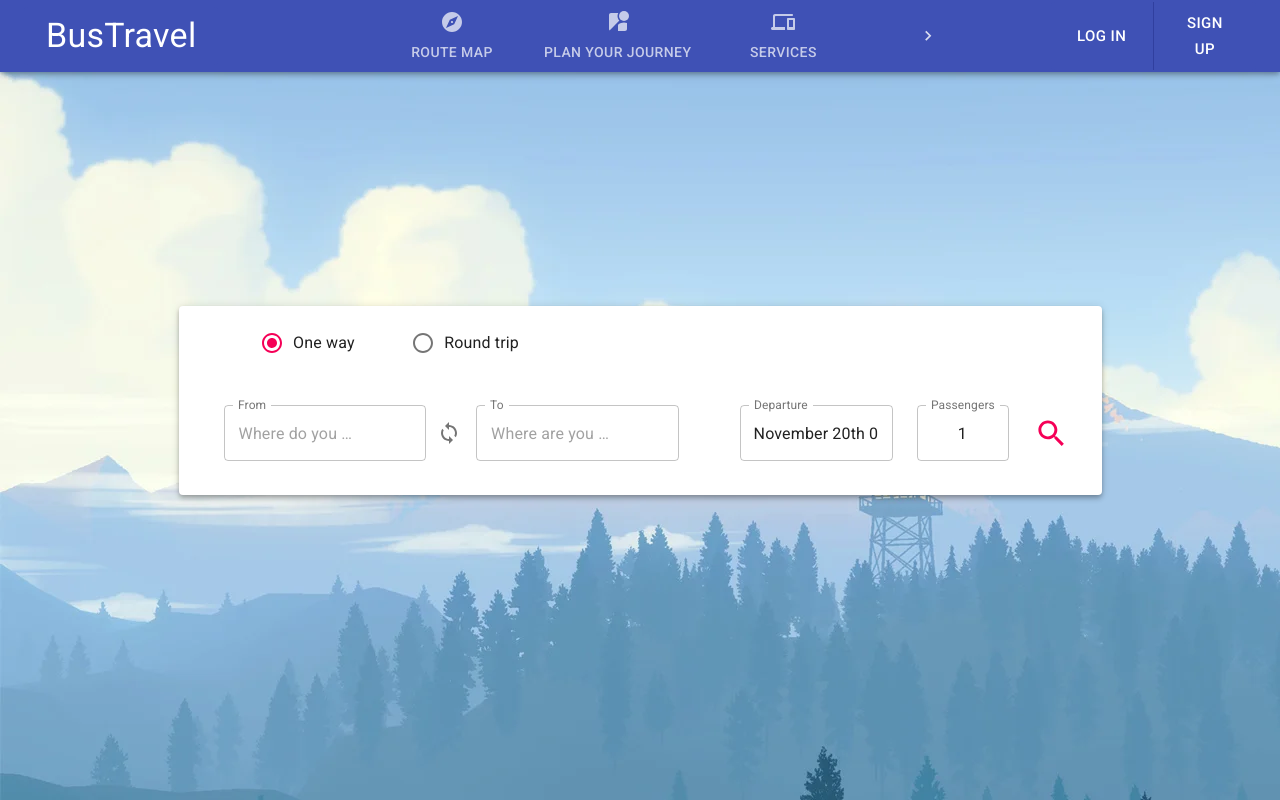
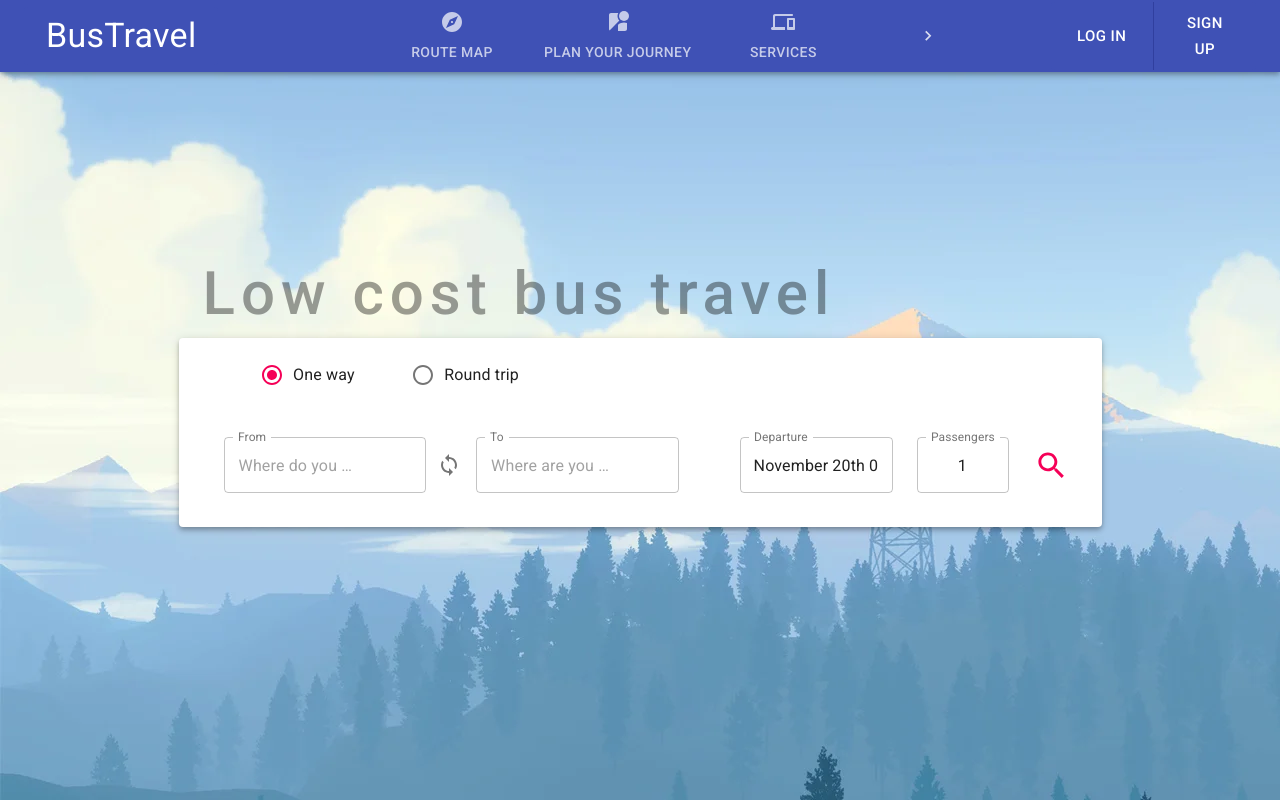
Before and after one commit to mateusz-chochol/FlixBus-Ripoff, a React (Create React App) app: page / in a window 1280 px wide. Built offline with nearby package versions, Linux system fonts and the light colour scheme; no server answers.

Commit message:
Fixing main page scaling on mobile devices

```diff
--- a/src/components/MainPage/MainPage.tsx
+++ b/src/components/MainPage/MainPage.tsx
@@ -9,7 +9,8 @@ import {
   Hidden,
   withWidth,
   WithWidth,
-  FormControlLabel
+  FormControlLabel,
+  Typography
 } from '@material-ui/core';
 import SearchIcon from '@material-ui/icons/Search';
 import LoopIcon from '@material-ui/icons/Loop';
@@ -80,15 +81,20 @@ const MainPage: React.FC<WithWidth> = ({ width }) => {
         display="flex"
         justifyContent="center"
         alignItems="center"
-        height="100vh"
+        height={isSmallScreen ? "100vh" : "80vh"}
         width="100vw"
       >
         <Box width={isSmallScreen ? 2 / 5 : undefined} minWidth={300}>
+          <Hidden smDown>
+            <Typography variant='h2'>
+              <Box ml={3} mb={1} fontWeight={500} letterSpacing={6} color="text.disabled">Low cost bus travel</Box>
+            </Typography>
+          </Hidden>
           <Paper elevation={4}>
             <Grid
               container
               direction='column'
-              spacing={2}
+              spacing={isSmallScreen ? 0 : 2}
               alignItems='center'
               className={classes.grid}
             >
--- a/src/components/NavBar/MenuAppBar.tsx
+++ b/src/components/NavBar/MenuAppBar.tsx
@@ -129,7 +129,7 @@ const MenuAppBar: React.FC<WithWidth> = ({ width }) => {
   return (
     <>
       <CssBaseline />
-      <AppBar position='fixed'>
+      <AppBar position='static'>
         <Toolbar>
           <Grid container justify="space-between" alignItems="center">
             <Hidden mdUp>
```
Also changed, not shown: 1 other file (tests, documents, lock files or other folders).
